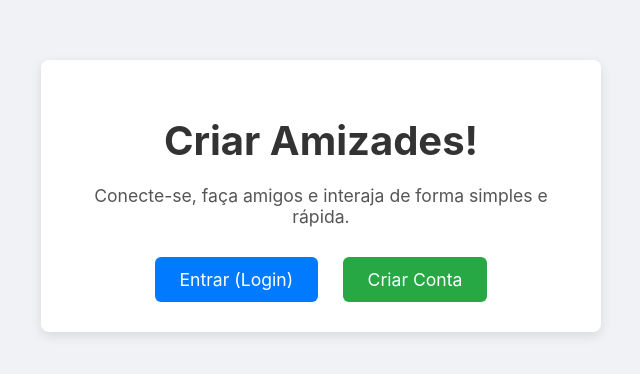
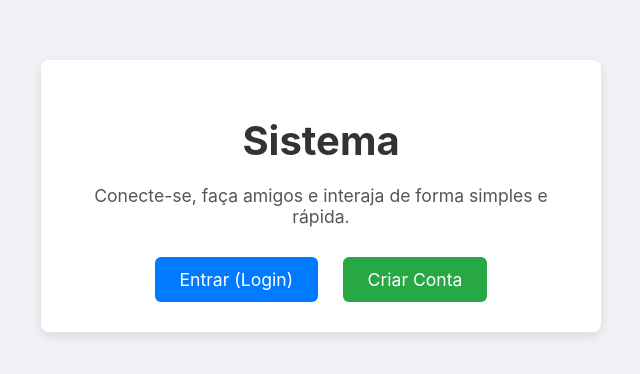
Before and after one commit to lgstavo/PROJETO_1-DevOps, a website: page solicitacao_amizade/frontend/index.html in a window 1280 px wide. Shown: the part 224-598 px from the top of the page, without its empty margins (319-959 px from the left). Drawn offline with Linux system fonts and the light colour scheme.

Commit message:
Update index.html

```diff
--- a/solicitacao_amizade/frontend/index.html
+++ b/solicitacao_amizade/frontend/index.html
@@ -58,7 +58,7 @@
 </head>
 <body>
     <div class="container landing-container">
-        <h1>Criar Amizades!</h1>
+        <h1>Sistema</h1>
         <p>Conecte-se, faça amigos e interaja de forma simples e rápida.</p>
         <div class="action-buttons">
             <a href="login.html" class="btn-login">Entrar (Login)</a>
```
